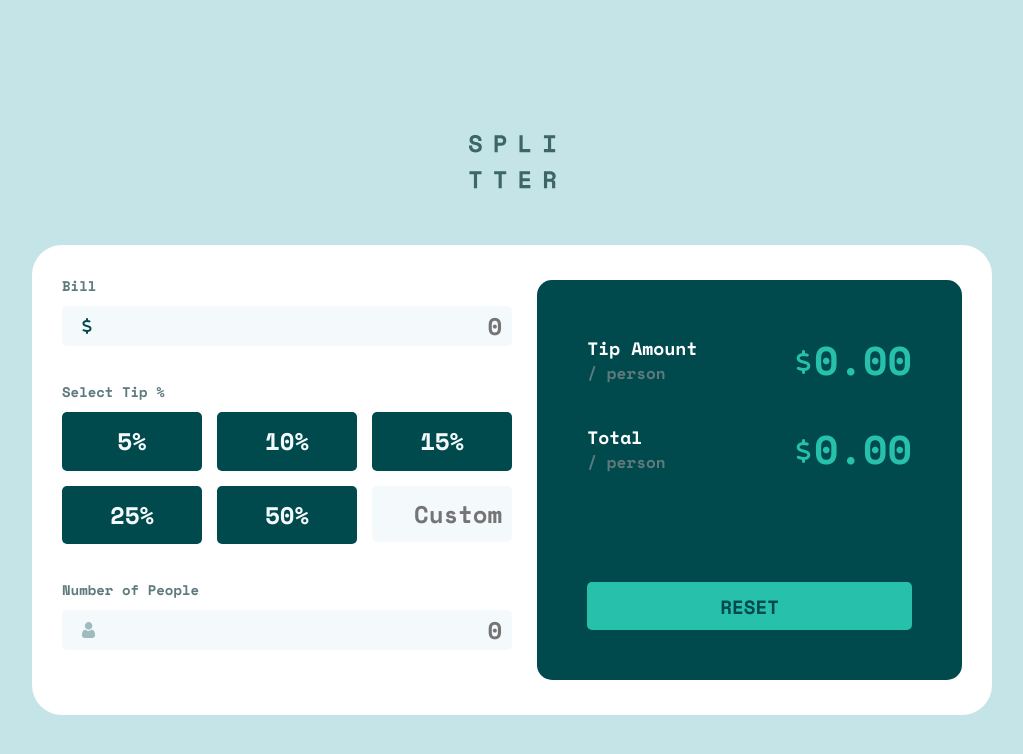
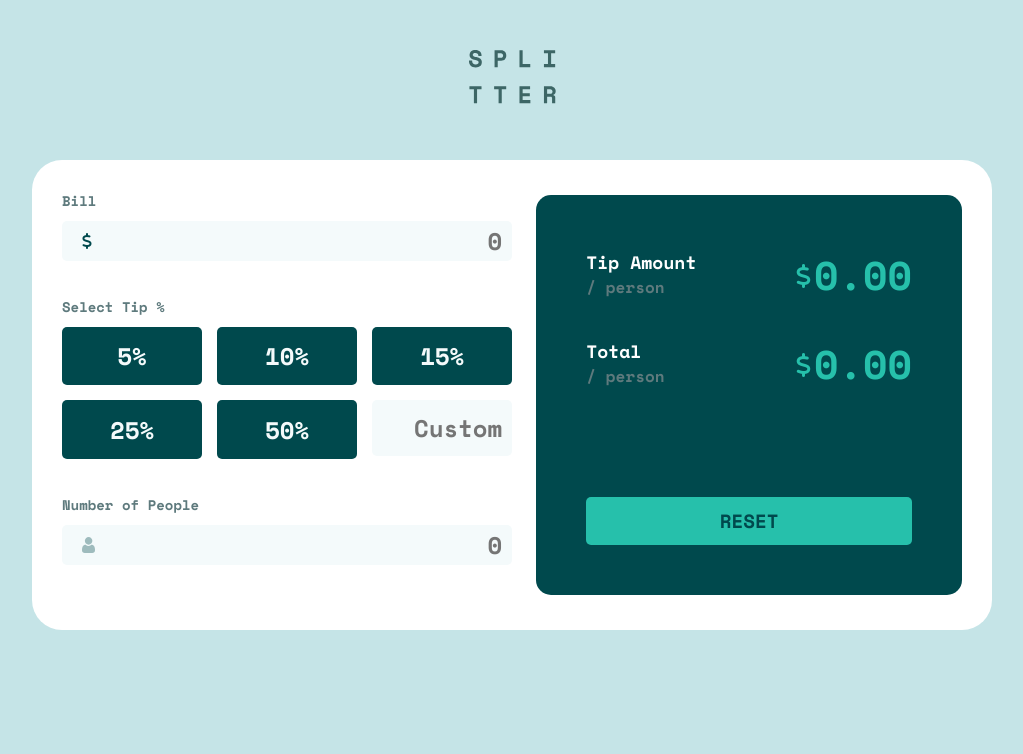
Before and after one commit to MARYAMTEE/tip-calculator, a plain HTML site: page index.html in a window 1280 px wide. Shown: the whole page, without its empty margins (128-1151 px from the left). Drawn offline with nearby package versions, Linux system fonts and the light colour scheme.

Commit message:
upddate px to rem

```diff
--- a/style.css
+++ b/style.css
@@ -22,7 +22,7 @@ body{
     flex-direction: column;
     font-family: "Space Mono", monospace;
     color: var(--green-900);
-    font-size: 16px;
+    font-size: 1rem;
     height: 100%;
 }
 
@@ -203,16 +203,18 @@ button.active{
 }
 
 @media (min-width: 768px){
+
     body{
-        height: 100vh;
+        width: 100%;
     }
 
     .container-tip-calculator{
         display: flex;
         justify-content: space-between;
         align-items: center;
+        width: 100%;
         max-width: 60rem;
-        gap: 25px;
+        gap: 1.5rem;
         border-radius: 30px;
     }
 
```
